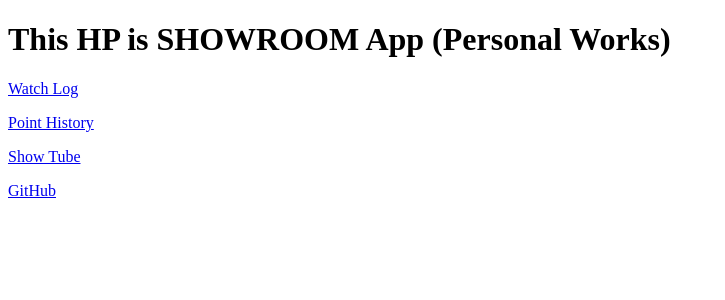
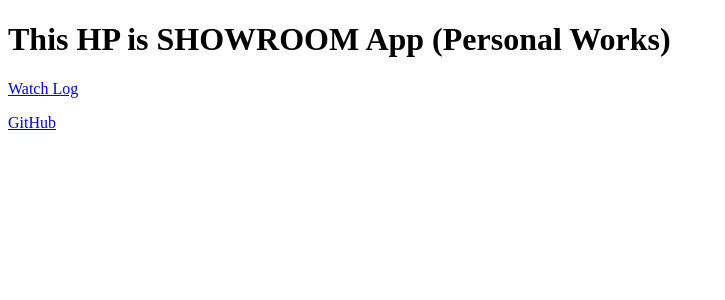
Before and after one commit to Yoichi-dev/showroom-app, a Nuxt app: page / in a window 1280 px wide. Shown: the top 300 px of the page, without its empty margins (0-725 px from the left). Built offline with nearby package versions, Linux system fonts and the light colour scheme.

Commit message:
[Delete] url

```diff
--- a/components/Info.vue
+++ b/components/Info.vue
@@ -2,8 +2,6 @@
   <div>
     <h1>This HP is SHOWROOM App (Personal Works)</h1>
     <p><a href="https://watch-log.showroom-app.com/" target="_blank">Watch Log</a></p>
-    <p><a href="https://point-history.showroom-app.com/" target="_blank">Point History</a></p>
-    <p><a href="https://showtube.showroom-app.com/" target="_blank">Show Tube</a></p>
     <p><a href="https://github.com/Yoichi-dev/showroom-app" target="_blank">GitHub</a></p>
   </div>
 </template>
```
